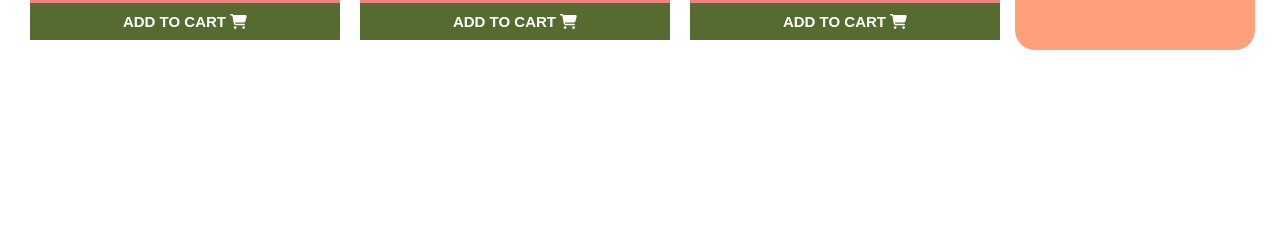
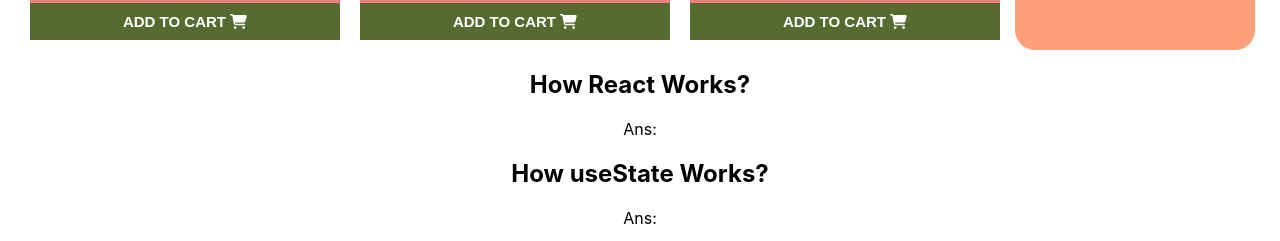
Before and after one commit to rumanak21/Confused-Man-Website, a React (Create React App) app: page / in a window 1280 px wide. Shown: the part 1208-1449 px from the top of the page. Before the commit the page ends 1278 px from the top, so only its background shows below. Built offline with nearby package versions, Linux system fonts and the light colour scheme.

Commit message:
QuestionAnswer Section Added

```diff
--- a/src/App.js
+++ b/src/App.js
@@ -2,6 +2,7 @@
 import './App.css';
 import Header from './components/Header/Header';
 import Shop from './components/Shop/Shop';
+import QuestionAnswer from './components/QuestionAnswer/QuestionAnswer';
 
 function App() {
   return (
@@ -9,6 +10,7 @@
 
     <Header></Header>
     <Shop></Shop>
+    <QuestionAnswer></QuestionAnswer>
 
 
     </div>
--- /dev/null
+++ b/src/components/QuestionAnswer/QuestionAnswer.js
@@ -0,0 +1,14 @@
+import React from 'react';
+
+const QuestionAnswer = () => {
+    return (
+        <div>
+            <h2>How React Works?</h2>
+            <p>Ans: </p>
+            <h2>How useState Works?</h2>
+            <p>Ans: </p>
+        </div>
+    );
+};
+
+export default QuestionAnswer;
```
